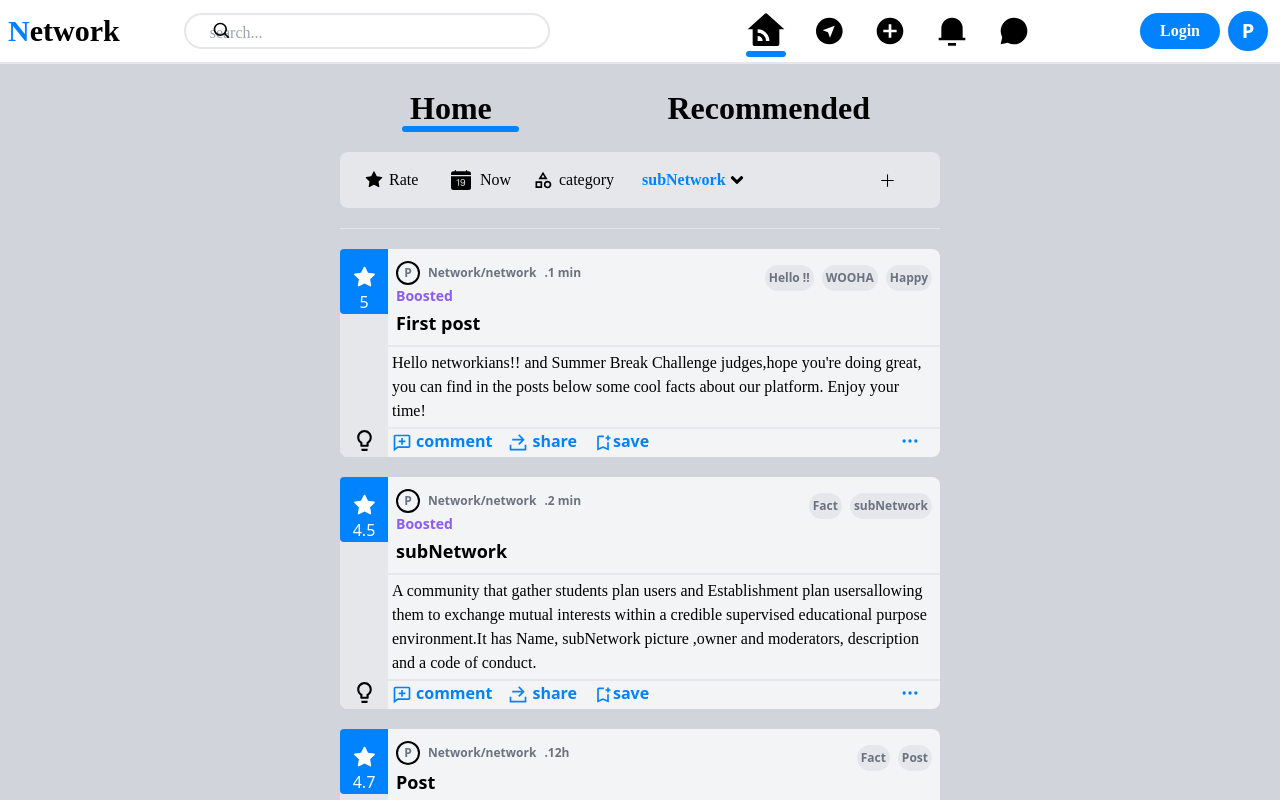
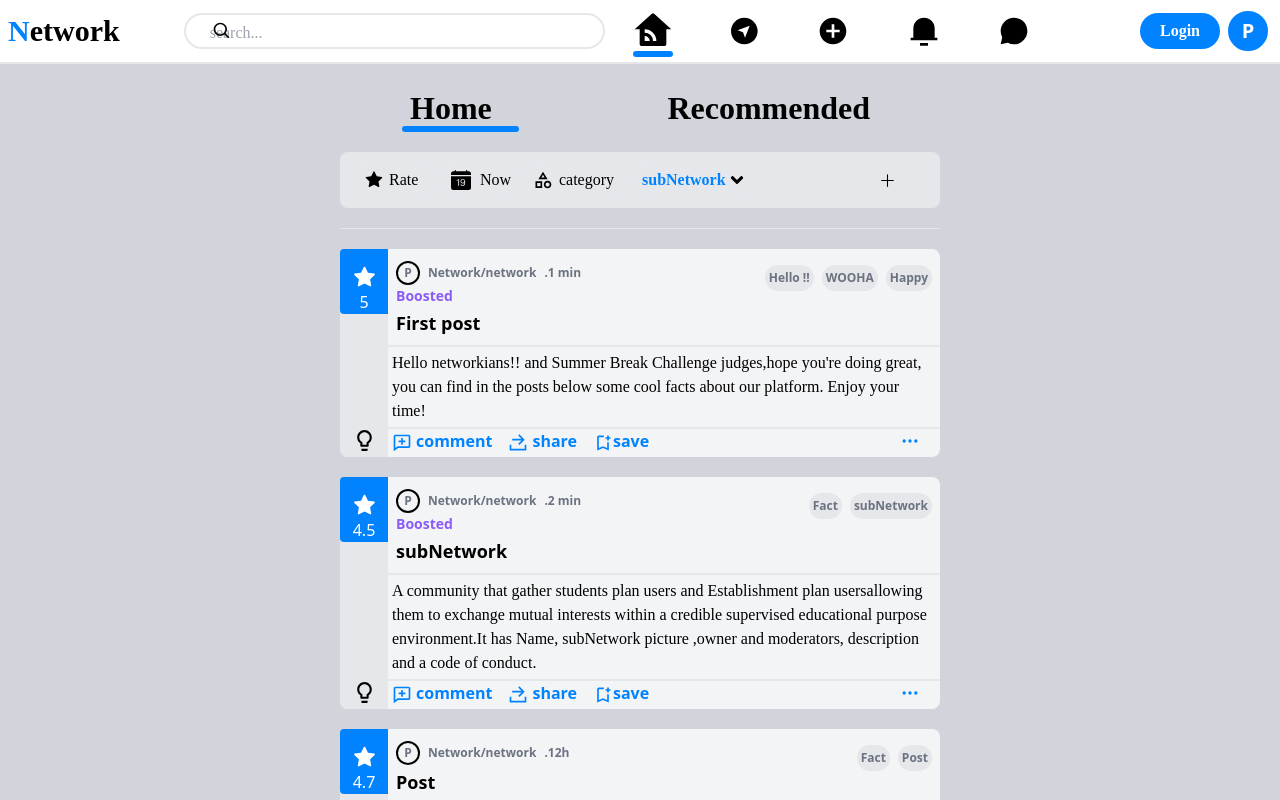
Before and after one commit to i710M3D/Network, a React (Create React App) app: page / in a window 1280 px wide. Shown: the top 800 px of the page. Built offline with nearby package versions, Linux system fonts and the light colour scheme.

Commit message:
1513 commit

```diff
--- a/src/Search.js
+++ b/src/Search.js
@@ -12,10 +12,11 @@ const Search = ({side,Funside}) => {
 
                 <div className=' h-16 w-full  flex items-center relative border-b-2 bg-white'>
                     <h1 className=' font-mon font-bold text-lg sm:text-3xl ml-2 cursor-pointer'> <span className='text-[#0183FF]'>N</span><span>etwork</span></h1>
-                    <input type="text" placeholder='search...' className='h-9 w-[48%] rounded-[32px] pl-6 pb-1 text-gray-700 font-pop border-2 border-gray sm:ml-16 ml-5  placeholder:absolute placeholder:my-1 focus:outline-none ' />
+                    <input type="text" placeholder='search...' className=' h-9 w-[250px] sm:w-[70%] rounded-[32px] pl-6 pb-1 text-gray-700 font-pop border-2 border-gray sm:ml-16 ml-5  placeholder:absolute placeholder:my-1 focus:outline-none ' />
                     <BiSearch size={20} className=' absolute  sm:left-[212px] left-[116px]' />
-                    <div className='ml-[15%]  justify-between w-[500px] h-fit  relative  px-2 py-[10px] hidden lg:flex'>
-                        <Link to='/'>
+                    <div className='   w-[900px] h-fit   hidden lg:block  ml-6'>
+                     <div className="justify-between  px-2 pt-[10px] pb-[4px] hidden lg:flex w-full  ">
+                     <Link to='/'>
                             <RiHomeWifiFill size={32} className={nav === 0 ? "cursor-pointer scale-125 " : "cursor-pointer hover:scale-125"} onClick={() => setNav(0)} />
                         </Link>
                         <RiCompassDiscoverFill size={32} className={nav === 1 ? "cursor-pointer scale-125 " : "cursor-pointer hover:scale-125"} onClick={() => setNav(1)} />
@@ -24,7 +25,11 @@ const Search = ({side,Funside}) => {
                         </Link>
                         <RiNotification3Fill size={32} className={nav === 3 ? "cursor-pointer scale-125 " : "cursor-pointer hover:scale-125"} onClick={() => setNav(3)} />
                         <RiChat3Fill size={32} className={nav === 4 ? "cursor-pointer scale-125 " : "cursor-pointer hover:scale-125"} onClick={() => setNav(4)} />
-                        <div className={`h-[6px] w-10  transform translate-x-1 rounded-full bg-[#0183FF] absolute bottom-0 left-0 ease-in-out duration-300 ${nav === 0 && 'translate-x-1  '} ${nav === 1 && 'translate-x-[118px] '} ${nav === 2 && 'translate-x-[230.0px] '} ${nav === 3 && 'translate-x-[343px] '} ${nav === 4 && 'translate-x-[455px] '}`}></div>
+                     </div>
+                     <div className="w-full">
+                     <div className={`h-[6px] w-10  transform translate-x-1 rounded-full bg-[#0183FF]  bottom-0 left-0 ease-in-out duration-300 ${nav === 0 && 'translate-x-1  '} ${nav === 1 && 'translate-x-[129px] '} ${nav === 2 && 'translate-x-[250.0px] '} ${nav === 3 && 'translate-x-[374px] '} ${nav === 4 && 'translate-x-[496px] '}`}></div>
+
+                     </div>
 
                     </div>
                     <Link to='/Signin' className="ml-[8%] mr-2">
```
